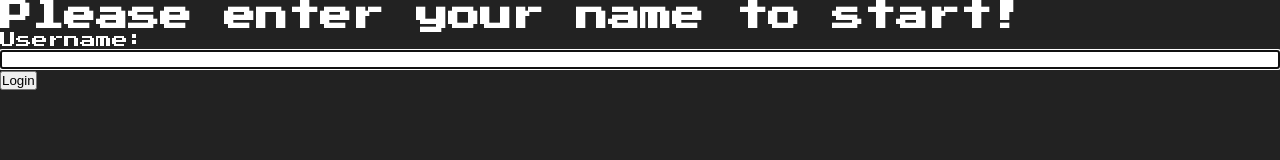
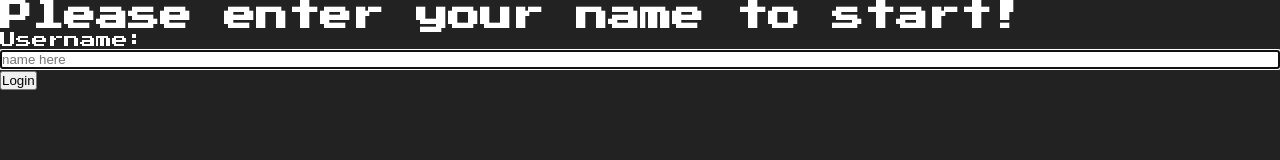
Before and after one commit to jonlld/the-amazing-math-machine, a React (Create React App) app: page / in a window 1280 px wide. Both pictures are taken after a click on the button "Logout". Shown: the top 160 px of the page. Built offline with nearby package versions, Linux system fonts and the light colour scheme.

Commit message:
Clean up unused code

```diff
--- a/src/Login.tsx
+++ b/src/Login.tsx
@@ -1,11 +1,9 @@
 import React, { useRef } from "react";
 
-// INTERFACE
 interface LoginProps {
   onLogIn: (name: string) => void;
 }
 
-// COMPONENT
 function Login({ onLogIn }: LoginProps): JSX.Element {
   const nameInputRef = useRef<HTMLInputElement>(null);
 
@@ -17,7 +15,6 @@ function Login({ onLogIn }: LoginProps): JSX.Element {
       onLogIn(nameInputRef.current.value);
     } else {
       // TODO
-      // to add error behaviour
       console.log("Please enter a name!");
     }
   };
@@ -31,7 +28,7 @@ function Login({ onLogIn }: LoginProps): JSX.Element {
           ref={nameInputRef}
           id="user"
           type="text"
-          // placeholder="name here"
+          placeholder="name here"
           autoFocus
         ></input>
         <button>Login</button>
```
Also changed, not shown: src/Start.tsx (+0 -9 lines).
